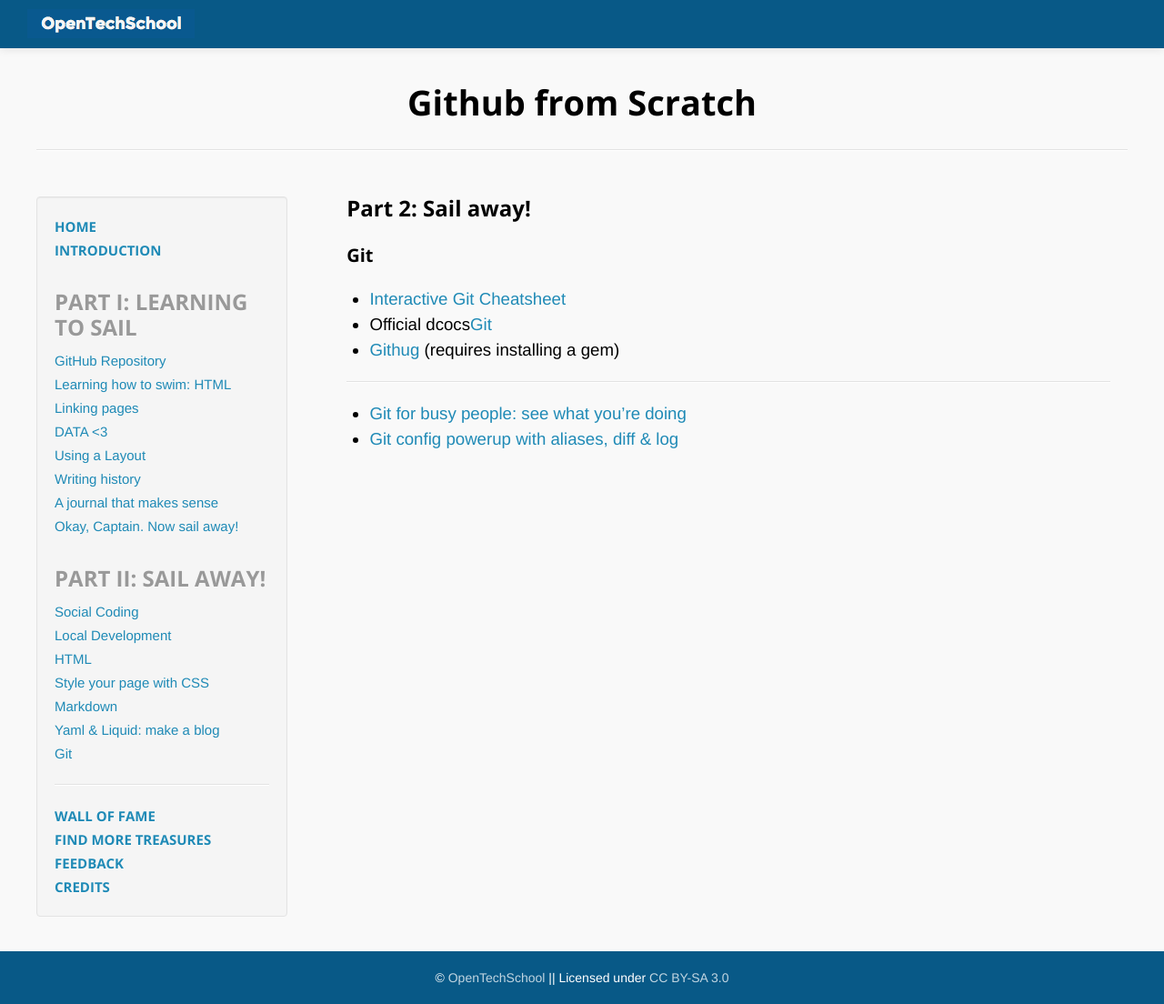
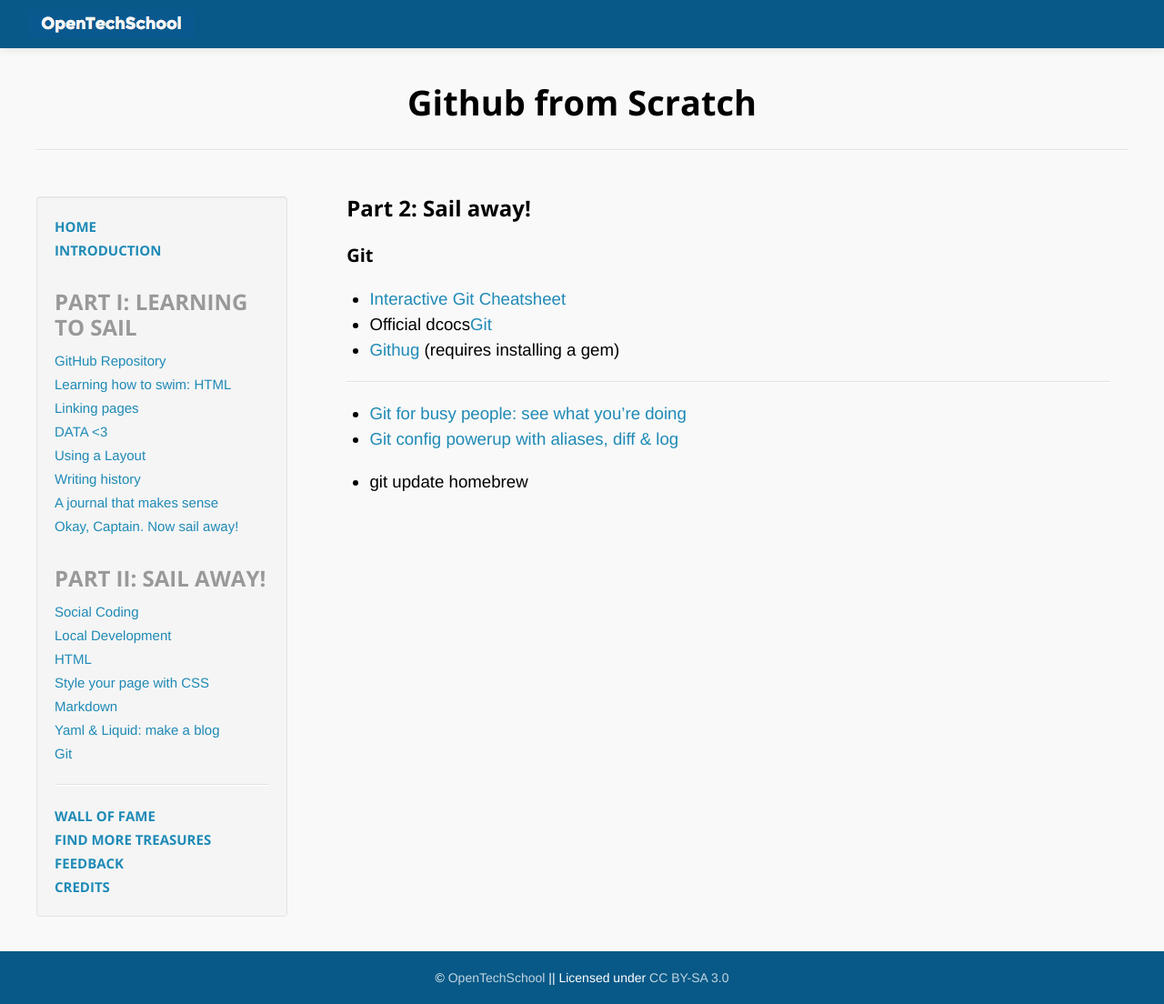
Before and after one commit to afknapping/github-from-scratch, a Jekyll site: the page built from _posts/2007-07-01-git.md, in a window 1280 px wide. Shown: the whole page at 91% size. Built offline with Jekyll 4.4.1, drawn with Linux system fonts in a browser that asks for light colours; Markdown is read by kramdown in place of the engine named in the settings.

Commit message:
add note on git chapter

```diff
--- a/_posts/2007-07-01-git.md
+++ b/_posts/2007-07-01-git.md
@@ -12,3 +12,5 @@
 
 - [Git for busy people: see what you're doing](http://www.theint.ro/blogs/outro/4649682-git-for-busy-people-see-what-youre-doing)
 - [Git config powerup with aliases, diff & log](http://oli.jp/2012/git-powerup/)
+
+- git update homebrew
```
